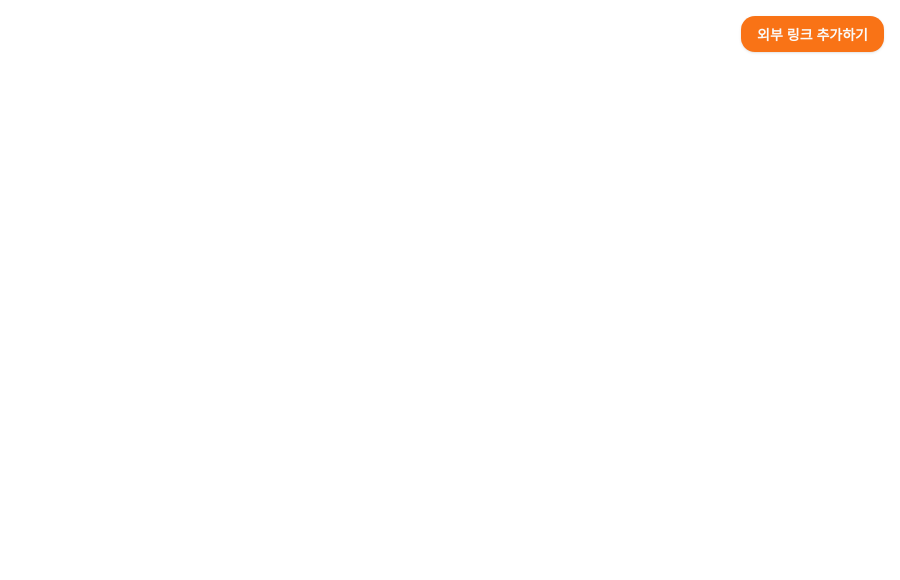
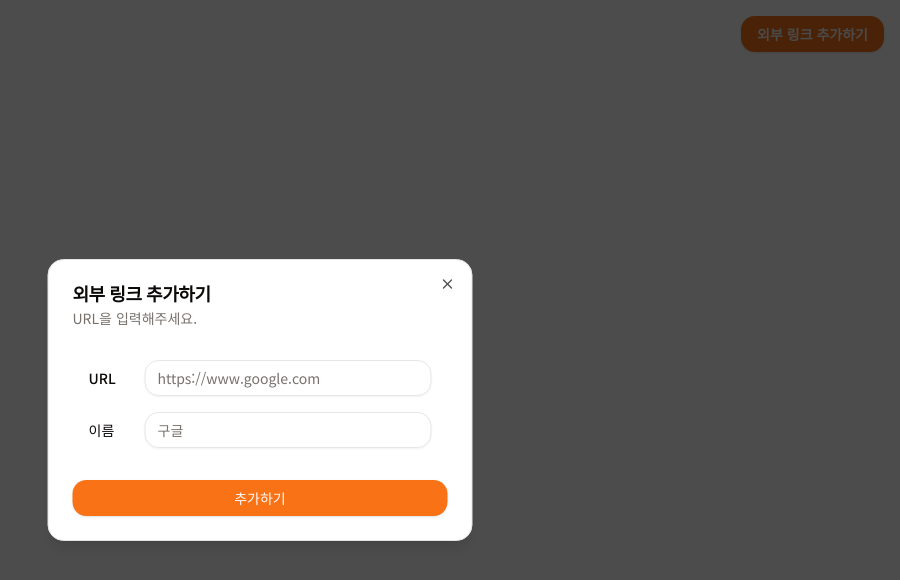
Before and after one commit to yogjin/my-home, a Next.js app: page / in a window 1280 px wide. Both pictures are taken after a click on the button "외부 링크 추가하기". Shown: the top 580 px of the page, without its empty margins (380-1280 px from the left). Built offline with nearby package versions, Linux system fonts and the light colour scheme.

Commit message:
feat: URL 입력 Dialog 추가
- dialog ui component 추가
- input ui component 추가
- label ui component 추가

ref #5

```diff
--- a/app/page.tsx
+++ b/app/page.tsx
@@ -1,9 +1,20 @@
-import { AddURLButton } from '@/features/AddURLButton/AddURLButton';
+'use client';
+
+import AddURLButton from '@/features/AddURLButton/AddURLButton';
+import AddURLDialog from '@/features/AddURLDialog/AddURLDialog';
+import { useState } from 'react';
 
 export default function Home() {
+  const [isOpen, setIsOpen] = useState(false);
+
+  const addWebPageCard = (url: string, name: string) => {
+    console.log(url, name);
+  };
+
   return (
     <>
-      <AddURLButton />
+      <AddURLButton onClick={() => setIsOpen(true)} />
+      <AddURLDialog isOpen={isOpen} onAddURL={addWebPageCard} onClose={() => setIsOpen(false)} />
     </>
   );
 }
--- /dev/null
+++ b/components/ui/dialog.tsx
@@ -0,0 +1,79 @@
+'use client';
+
+import * as React from 'react';
+import { X } from 'lucide-react';
+import { cn } from '@/lib/utils';
+
+interface DialogContentProps extends React.HTMLAttributes<HTMLDivElement> {
+  isOpen: boolean;
+  onClose: () => void;
+}
+
+const DialogContent = React.forwardRef<HTMLDivElement, DialogContentProps>(
+  ({ className, children, isOpen, onClose, ...props }, ref) => {
+    if (!isOpen) return null;
+
+    const handleBackdropClick = (e: React.MouseEvent) => {
+      if (e.target === e.currentTarget) {
+        onClose();
+      }
+    };
+
+    return (
+      <div className="fixed inset-0 z-50 bg-black/70" onClick={handleBackdropClick}>
+        <div
+          ref={ref}
+          className={cn(
+            'fixed left-[50%] top-[50%] z-50 grid w-full max-w-lg translate-x-[-50%] translate-y-[-50%] gap-4 border bg-background p-6 shadow-lg sm:rounded-lg',
+            className
+          )}
+          {...props}
+        >
+          {children}
+          <button
+            onClick={onClose}
+            className="absolute right-4 top-4 rounded-sm opacity-70 ring-offset-background transition-opacity hover:opacity-100 focus:outline-none focus:ring-2 focus:ring-ring focus:ring-offset-2 disabled:pointer-events-none data-[state=open]:bg-accent data-[state=open]:text-muted-foreground"
+          >
+            <X className="h-4 w-4" />
+            <span className="sr-only">Close</span>
+          </button>
+        </div>
+      </div>
+    );
+  }
+);
+DialogContent.displayName = 'DialogContent';
+
+const DialogHeader = ({ className, ...props }: React.HTMLAttributes<HTMLDivElement>) => (
+  <div className={cn('flex flex-col space-y-1.5 text-center sm:text-left', className)} {...props} />
+);
+DialogHeader.displayName = 'DialogHeader';
+
+const DialogFooter = ({ className, ...props }: React.HTMLAttributes<HTMLDivElement>) => (
+  <div
+    className={cn('flex flex-col-reverse sm:flex-row sm:justify-end sm:space-x-2', className)}
+    {...props}
+  />
+);
+DialogFooter.displayName = 'DialogFooter';
+
+const DialogTitle = React.forwardRef<HTMLHeadingElement, React.HTMLAttributes<HTMLHeadingElement>>(
+  ({ className, ...props }, ref) => (
+    <h2
+      ref={ref}
+      className={cn('text-lg font-semibold leading-none tracking-tight', className)}
+      {...props}
+    />
+  )
+);
+DialogTitle.displayName = 'DialogTitle';
+
+const DialogDescription = React.forwardRef<
+  HTMLParagraphElement,
+  React.HTMLAttributes<HTMLParagraphElement>
+>(({ className, ...props }, ref) => (
+  <p ref={ref} className={cn('text-sm text-muted-foreground', className)} {...props} />
+));
+DialogDescription.displayName = 'DialogDescription';
+
+export { DialogContent, DialogHeader, DialogFooter, DialogTitle, DialogDescription };
--- /dev/null
+++ b/components/ui/input.tsx
@@ -0,0 +1,22 @@
+import * as React from 'react';
+
+import { cn } from '@/lib/utils';
+
+const Input = React.forwardRef<HTMLInputElement, React.ComponentProps<'input'>>(
+  ({ className, type, ...props }, ref) => {
+    return (
+      <input
+        type={type}
+        className={cn(
+          'flex h-9 w-full rounded-md border border-input bg-transparent px-3 py-1 text-base shadow-sm transition-colors file:border-0 file:bg-transparent file:text-sm file:font-medium file:text-foreground placeholder:text-muted-foreground focus-visible:outline-none focus-visible:ring-1 focus-visible:ring-ring disabled:cursor-not-allowed disabled:opacity-50 md:text-sm',
+          className
+        )}
+        ref={ref}
+        {...props}
+      />
+    );
+  }
+);
+Input.displayName = 'Input';
+
+export { Input };
--- /dev/null
+++ b/components/ui/label.tsx
@@ -0,0 +1,21 @@
+'use client';
+
+import * as React from 'react';
+import * as LabelPrimitive from '@radix-ui/react-label';
+import { cva, type VariantProps } from 'class-variance-authority';
+
+import { cn } from '@/lib/utils';
+
+const labelVariants = cva(
+  'text-sm font-medium leading-none peer-disabled:cursor-not-allowed peer-disabled:opacity-70'
+);
+
+const Label = React.forwardRef<
+  React.ElementRef<typeof LabelPrimitive.Root>,
+  React.ComponentPropsWithoutRef<typeof LabelPrimitive.Root> & VariantProps<typeof labelVariants>
+>(({ className, ...props }, ref) => (
+  <LabelPrimitive.Root ref={ref} className={cn(labelVariants(), className)} {...props} />
+));
+Label.displayName = LabelPrimitive.Root.displayName;
+
+export { Label };
--- a/features/AddURLButton/AddURLButton.tsx
+++ b/features/AddURLButton/AddURLButton.tsx
@@ -1,9 +1,19 @@
+'use client';
+
 import { Button } from '@/components/ui/button';
 
-export const AddURLButton = () => {
+interface AddURLButtonProps {
+  onClick: () => void;
+}
+
+const AddURLButton = ({ onClick }: AddURLButtonProps) => {
   return (
     <div className="fixed top-4 right-4">
-      <Button className="font-bold">외부 링크 추가하기</Button>
+      <Button className="font-bold" onClick={onClick}>
+        외부 링크 추가하기
+      </Button>
     </div>
   );
 };
+
+export default AddURLButton;
--- /dev/null
+++ b/features/AddURLDialog/AddURLDialog.tsx
@@ -0,0 +1,74 @@
+'use client';
+
+import { useState } from 'react';
+import { Button } from '@/components/ui/button';
+import {
+  DialogContent,
+  DialogDescription,
+  DialogHeader,
+  DialogTitle,
+} from '@/components/ui/dialog';
+import { Input } from '@/components/ui/input';
+import { Label } from '@/components/ui/label';
+
+interface AddURLDialogProps {
+  isOpen: boolean;
+  onClose: () => void;
+  onAddURL: (url: string, name: string) => void;
+}
+
+function AddURLDialog({ isOpen, onClose, onAddURL }: AddURLDialogProps) {
+  const [url, setUrl] = useState('');
+  const [name, setName] = useState('');
+
+  const clearValues = () => {
+    setUrl('');
+    setName('');
+  };
+
+  const clickAddURLButton = () => {
+    if (!url || !name) return;
+
+    onAddURL(url, name);
+    clearValues();
+    onClose();
+  };
+
+  return (
+    <DialogContent isOpen={isOpen} onClose={onClose} className="sm:max-w-[425px]">
+      <DialogHeader>
+        <DialogTitle>외부 링크 추가하기</DialogTitle>
+        <DialogDescription>URL을 입력해주세요.</DialogDescription>
+      </DialogHeader>
+      <div className="flex flex-col gap-4 py-4 px-4">
+        <div className="flex items-center gap-4">
+          <Label htmlFor="url" className="min-w-10">
+            URL
+          </Label>
+          <Input
+            id="url"
+            placeholder="https://www.google.com"
+            value={url}
+            onChange={(e) => setUrl(e.target.value)}
+          />
+        </div>
+        <div className="flex items-center gap-4">
+          <Label htmlFor="name" className="min-w-10">
+            이름
+          </Label>
+          <Input
+            id="name"
+            placeholder="구글"
+            value={name}
+            onChange={(e) => setName(e.target.value)}
+          />
+        </div>
+      </div>
+      <Button type="submit" onClick={clickAddURLButton}>
+        추가하기
+      </Button>
+    </DialogContent>
+  );
+}
+
+export default AddURLDialog;
--- a/package.json
+++ b/package.json
@@ -9,6 +9,7 @@
     "lint": "next lint"
   },
   "dependencies": {
+    "@radix-ui/react-label": "^2.1.1",
     "@radix-ui/react-slot": "^1.1.1",
     "class-variance-authority": "^0.7.1",
     "clsx": "^2.1.1",
```
Also changed, not shown: 1 other file (tests, documents, lock files or other folders).
